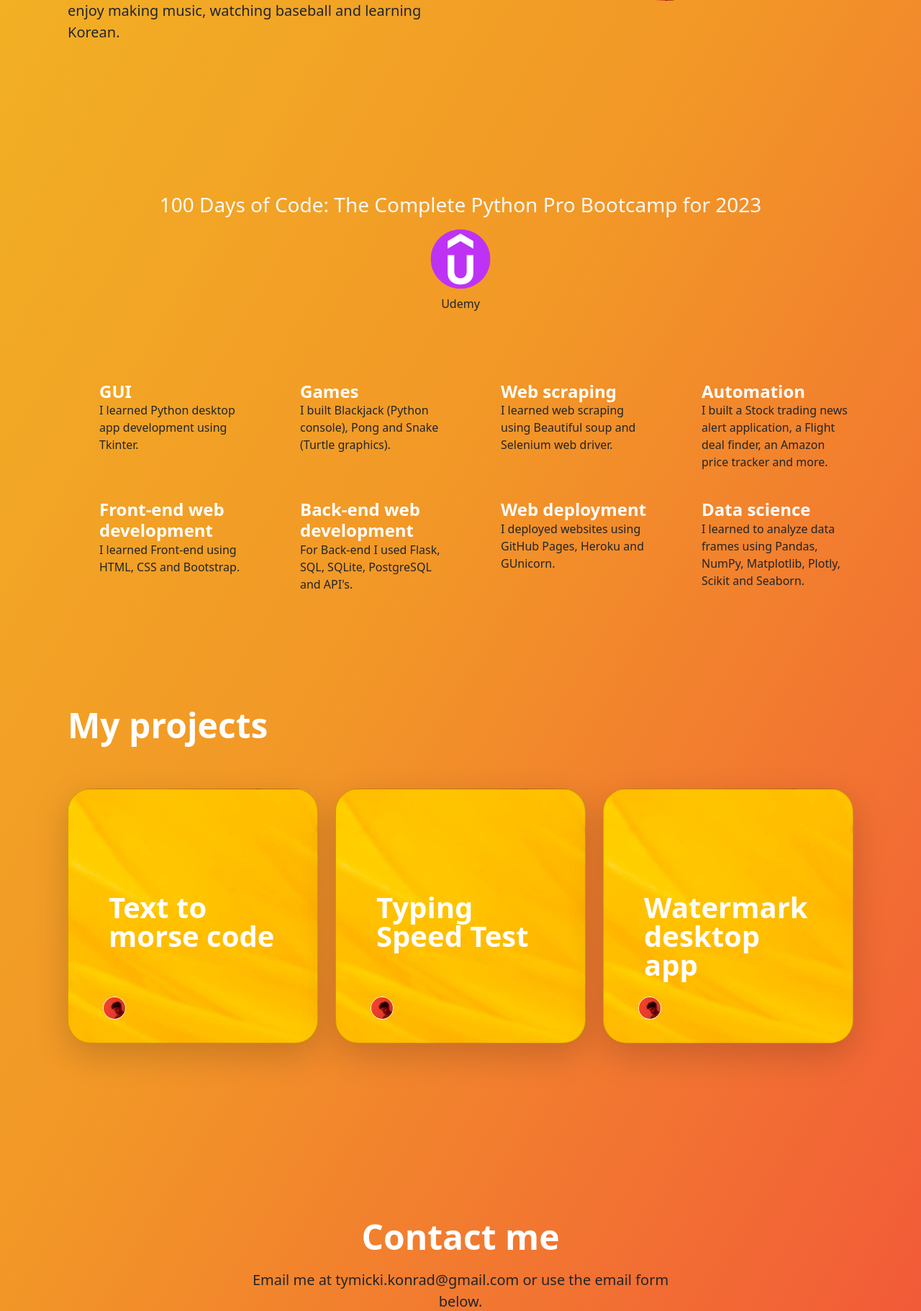
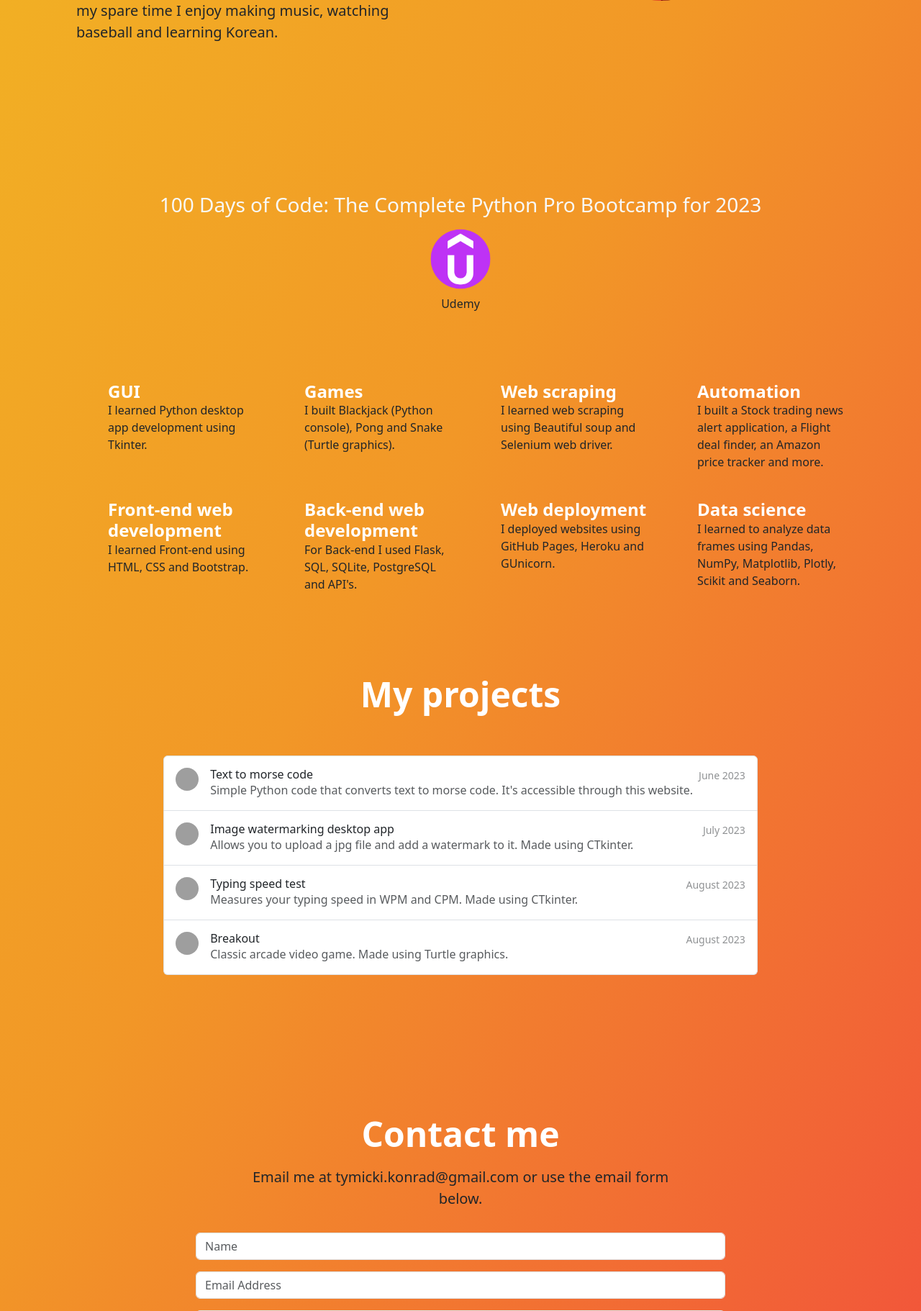
Before and after one commit to koda-aron/portfolio-website, a Flask app: page / in a window 1280 px wide. Shown: the part 1040-2862 px from the top of the page at 72% size. Run offline with Flask 2, Linux system fonts and the light colour scheme; some libraries are stand-ins or nearby versions; grey boxes are pictures that could not be loaded.

Commit message:
-Fixed a bug that caused the top of the website to be too wide -Changed the look of the 'Projects' section

```diff
--- a/static/css/style.css
+++ b/static/css/style.css
@@ -1,19 +1,6 @@
 .gradient-background {
   background: linear-gradient(300deg, #F24C3D, #F29727, #F2BE22);
   background-size: 100% 100%;
-}
-  animation: gradient-animation 18s ease infinite;
-
-@keyframes gradient-animation {
-  0% {
-    background-position: 0% 50%;
-  }
-  50% {
-    background-position: 100% 50%;
-  }
-  100% {
-    background-position: 0% 50%;
-  }
 }
 
 .icon-square {
--- a/templates/footer.html
+++ b/templates/footer.html
@@ -47,7 +47,7 @@
     </div>
     <div class="col-md pb-2">
       <img src="static/images/gmail.svg" height="22" style="vertical-align: top">
-      <a href="mailto:tymicki.konrad@gmail.com?subject=KonradTymicki.com" class="nav-link link-dark link-opacity-50-hover" style="display: inline;"><h5 style="display: inline;">Gmail</h5></a>
+      <a href="mailto:tymicki.konrad@gmail.com?subject=Portfolio website" class="nav-link link-dark link-opacity-50-hover" style="display: inline;"><h5 style="display: inline;">Gmail</h5></a>
     </div>
   </div>
   </div>
--- a/templates/index.html
+++ b/templates/index.html
@@ -1,16 +1,21 @@
 {% include 'header.html' %}
 
   <!-- Title -->
-  <section id="title" class="gradient-background pt-5">
+  <section id="background" class="gradient-background pt-5">
+    <section id="title" class="container">
       <div class="px-4 py-5 text-center">
+        <div class="col-lg-6 mx-auto">
           <h1 class="display-5 fw-bold text-white pt-5"></h1>
           <h1 class="display-5 fw-bold text-white pt-5">Konrad Tymicki</h1>
+        </div>
         <div class="col-lg-6 mx-auto">
           <p class="lead mb-4">Software and web developer.</p>
         </div>
       </div>
+    </section>
+
 <!-- Features -->
-  <section id="features">
+  <section id="features" class="container">
     <div class="container px-4 py-5" id="hanging-icons">
       <div class="row g-4 py-5 row-cols-1 row-cols-lg-3">
         <div class="col d-flex align-items-start">
@@ -42,10 +47,10 @@
         </div>
       </div>
     </div>
+  </section>
 
-  </section>
   <!-- About me -->
-  <section id="title">
+  <section id="about" class="container">
     <div class="container col-xxl-8 px-4 py-5" data-aos="fade-right">
         <div class="row flex-lg-row-reverse align-items-center g-5 py-5">
             <div class="col-10 col-sm-8 col-lg-6">
@@ -58,11 +63,12 @@
         </div>
     </div>
   </section>
+
   <!-- Course -->
-  <section id="testimonial">
-    <div  data-aos="fade-left">
+  <section id="course" class="container">
+    <div  data-aos="fade-right">
     <div class="container px-4 py-5">
-      <div class="container text-center">
+      <div class="text-center">
         <h3><a href="https://www.udemy.com/course/100-days-of-code/" class="nav-link link-light pt-5 link-opacity-50-hover" target=”_blank”>100 Days of Code: The Complete Python Pro Bootcamp for 2023</a></h3>
       </div>
       <div class="row">
@@ -134,57 +140,67 @@
   </div>
   </div>
   </section>
+
   <!-- Projects -->
-  <div class="container px-4 py-5" id="custom-cards" data-aos="fade-right">
-    <h1 class="display-5 fw-bold lh-1 mb-3 text-white">My projects</h1>
-
-    <div class="row row-cols-1 row-cols-lg-3 align-items-stretch g-4 py-5">
-      <div class="col">
-        <div class="card card-cover h-100 overflow-hidden text-white bg-dark rounded-5 shadow-lg" style="background-image: url('static/images/flower.jpg');">
-          <div class="d-flex flex-column h-100 p-5 pb-3 text-white text-shadow-1">
-            <h2 class="pt-5 mt-5 mb-4 display-6 lh-1 fw-bold"><a href="{{ url_for('project', project_name='text-to-morse-code') }}" class="nav-link px-2">Text to morse code</a></h2>
-            <ul class="d-flex list-unstyled mt-auto">
-              <li class="me-auto">
-                <img src="static/images/profile-pic.jpg" alt="Bootstrap" width="32" height="32" class="rounded-circle border border-white">
-              </li>
-            </ul>
+  <section id="projects" class="container">
+    <div class="container" data-aos="fade-right">
+      <div class="container text-center">
+        <h1 class="display-5 fw-bold text-white">My projects</h1>
+      </div>
+      <div class="d-flex flex-column flex-md-row p-4 gap-4 py-md-5 align-items-center justify-content-center">
+        <div class="list-group">
+          <a href="{{ url_for('project', project_name='text-to-morse-code') }}" class="list-group-item list-group-item-action d-flex gap-3 py-3"  target=”_blank” aria-current="true">
+            <img src="https://github.githubassets.com/images/modules/logos_page/GitHub-Mark.png" alt="twbs" width="32" height="32" class="rounded-circle flex-shrink-0">
+            <div class="d-flex gap-2 w-100 justify-content-between">
+              <div>
+                <h6 class="mb-0">Text to morse code</h6>
+                <p class="mb-0 opacity-75">Simple Python code that converts text to morse code. It's accessible through this website.</p>
+              </div>
+              <small class="opacity-50 text-nowrap">June 2023</small>
+            </div>
+          </a>
+          <a href="https://github.com/koda-aron/image-watermarking-desktop-app" class="list-group-item list-group-item-action d-flex gap-3 py-3" target=”_blank” aria-current="true">
+            <img src="https://github.githubassets.com/images/modules/logos_page/GitHub-Mark.png" alt="twbs" width="32" height="32" class="rounded-circle flex-shrink-0">
+            <div class="d-flex gap-2 w-100 justify-content-between">
+              <div>
+                <h6 class="mb-0">Image watermarking desktop app</h6>
+                <p class="mb-0 opacity-75">Allows you to upload a jpg file and add a watermark to it. Made using CTkinter.</p>
+              </div>
+              <small class="opacity-50 text-nowrap">July 2023</small>
+            </div>
+          </a>
+          <a href="https://github.com/koda-aron/typing-speed-test" class="list-group-item list-group-item-action d-flex gap-3 py-3" target=”_blank” aria-current="true">
+            <img src="https://github.githubassets.com/images/modules/logos_page/GitHub-Mark.png" alt="twbs" width="32" height="32" class="rounded-circle flex-shrink-0">
+            <div class="d-flex gap-2 w-100 justify-content-between">
+              <div>
+                <h6 class="mb-0">Typing speed test</h6>
+                <p class="mb-0 opacity-75">Measures your typing speed in WPM and CPM. Made using CTkinter.</p>
+              </div>
+              <small class="opacity-50 text-nowrap">August 2023</small>
+            </div>
+          </a>
+          <a href="https://github.com/koda-aron/breakout" class="list-group-item list-group-item-action d-flex gap-3 py-3" target=”_blank” aria-current="true">
+            <img src="https://github.githubassets.com/images/modules/logos_page/GitHub-Mark.png" alt="twbs" width="32" height="32" class="rounded-circle flex-shrink-0">
+            <div class="d-flex gap-2 w-100 justify-content-between">
+              <div>
+                <h6 class="mb-0">Breakout</h6>
+                <p class="mb-0 opacity-75">Classic arcade video game. Made using Turtle graphics.</p>
+              </div>
+              <small class="opacity-50 text-nowrap">August 2023</small>
+            </div>
+          </a>
         </div>
       </div>
     </div>
+  </section>
 
-      <div class="col">
-        <div class="card card-cover h-100 overflow-hidden text-white bg-dark rounded-5 shadow-lg" style="background-image: url('static/images/flower.jpg');">
-          <div class="d-flex flex-column h-100 p-5 pb-3 text-white text-shadow-1">
-            <h2 class="pt-5 mt-5 mb-4 display-6 lh-1 fw-bold"><a href="https://github.com/koda-aron/typing-speed-test" target=”_blank” class="nav-link px-2">Typing Speed Test</a></h2>
-            <ul class="d-flex list-unstyled mt-auto">
-              <li class="me-auto">
-                <img src="static/images/profile-pic.jpg" alt="Bootstrap" width="32" height="32" class="rounded-circle border border-white">
-              </li>
-            </ul>
-          </div>
-        </div>
-      </div>
-
-      <div class="col">
-        <div class="card card-cover h-100 overflow-hidden text-white bg-dark rounded-5 shadow-lg" style="background-image: url('static/images/flower.jpg');">
-          <div class="d-flex flex-column h-100 p-5 pb-3 text-shadow-1">
-            <h2 class="pt-5 mt-5 mb-4 display-6 lh-1 fw-bold"><a href="https://github.com/koda-aron/image-watermarking-desktop-app" target="_blank" class="nav-link px-2">Watermark desktop app</a></h2>
-            <ul class="d-flex list-unstyled mt-auto">
-              <li class="me-auto">
-                <img src="static/images/profile-pic.jpg" alt="Bootstrap" width="32" height="32" class="rounded-circle border border-white">
-              </li>
-            </ul>
-          </div>
-        </div>
-      </div>
-    </div>
-  </div>
-  <section id="footer">
+  <section id="contact">
     <div class="px-4 pt-5 mt-5 text-center">
       <h1 class="pt-5 display-5 fw-bold text-white">Contact me</h1>
       <div class="col-lg-6 mx-auto">
-        <p class="lead mb-4 py-2">Email me at <a href="mailto:tymicki.konrad@gmail.com?subject=KonradTymicki.com" class="nav-link link-dark link-opacity-50-hover" style="display: inline;"><strong>tymicki.konrad@gmail.com</strong></a> or use the email form below.</p>
+        <p class="lead mb-4 py-2">Email me at <a href="mailto:tymicki.konrad@gmail.com?subject=Portfolio website" class="nav-link link-dark link-opacity-50-hover" style="display: inline;"><strong>tymicki.konrad@gmail.com</strong></a> or use the email form below.</p>
       </div>
     </div>
   </section>
+
 {% include 'footer.html' %}
```
Also changed, not shown: templates/header.html (+0 -24 lines), static/images/flower.jpg (deleted), static/images/python.jpg (deleted). Lines whose indentation alone changed are shown as unchanged.
